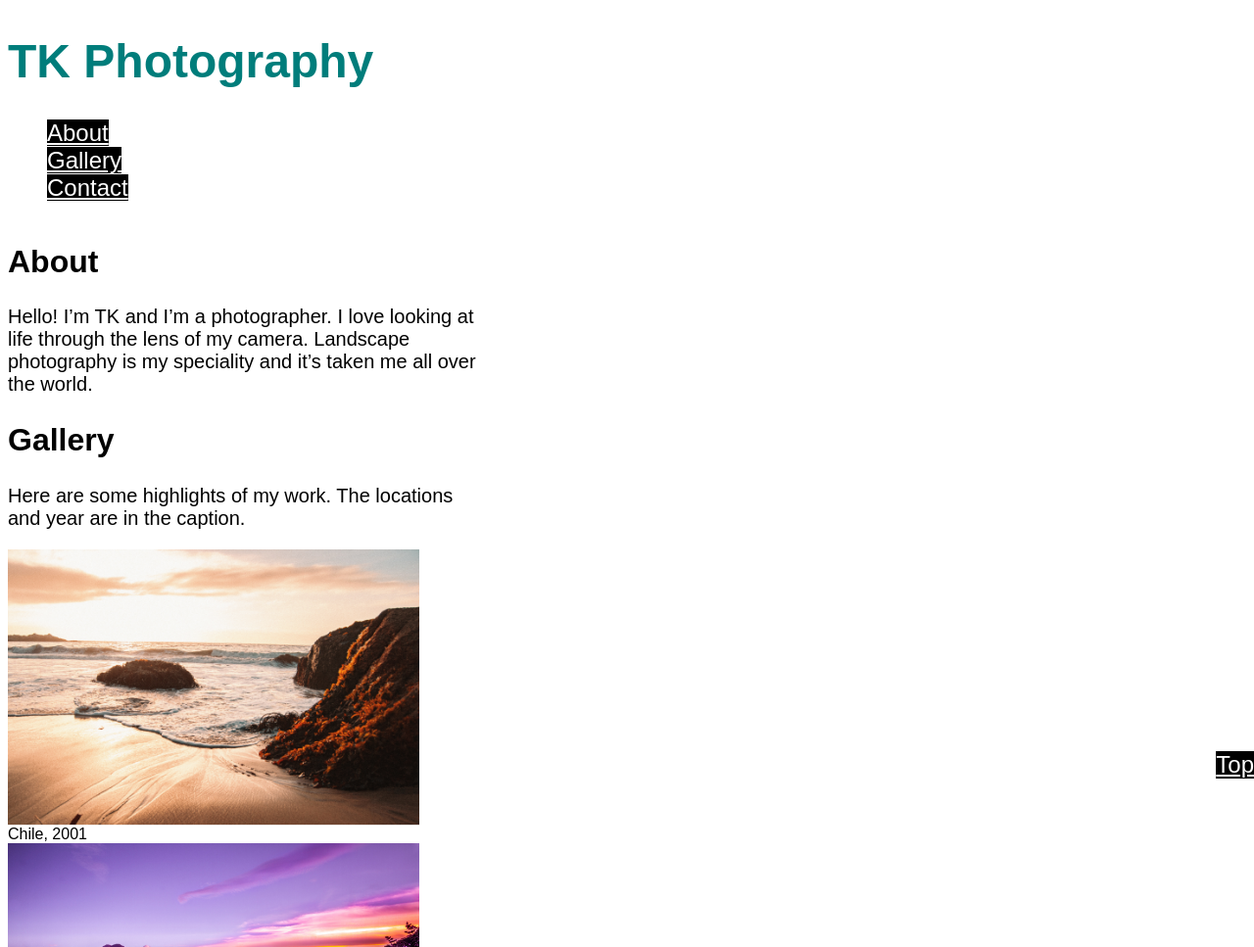
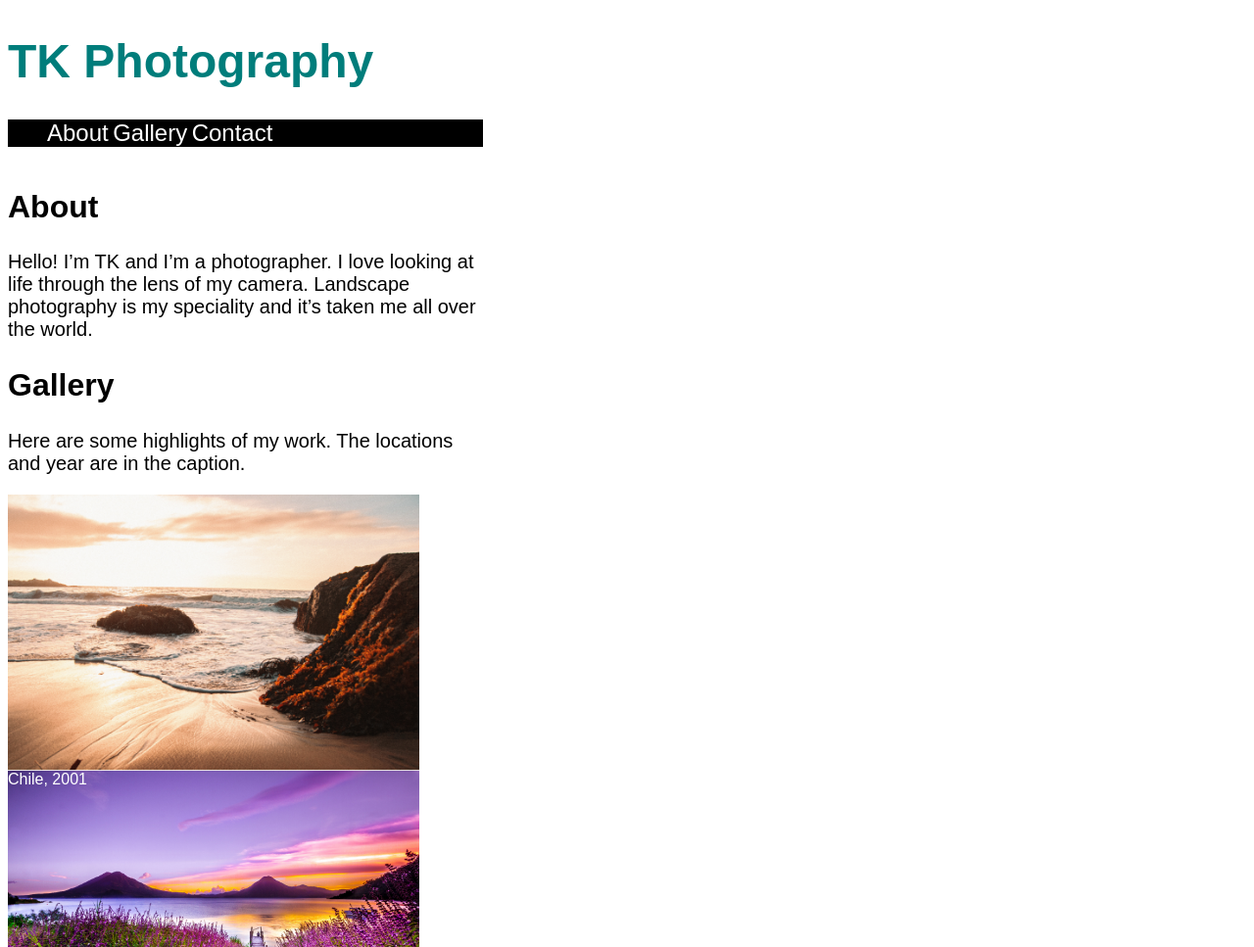
Before and after one commit to dorodri3/Photo-Gallery, a plain HTML site: page Untitled-1.html in a window 1280 px wide. Shown: the part 5-972 px from the top of the page at 98% size. Drawn offline with Linux system fonts and the light colour scheme.

Commit message:
Update style.css

```diff
--- a/style.css
+++ b/style.css
@@ -2,6 +2,8 @@ body {
     width:485px;
     font-family: Arial, Helvetica, sans-serif;
     display: grid;
+    background-color: white;
+    color: black;
 
 }
 
@@ -23,24 +25,57 @@ p {
     font-size: 1.25em;
 }
 
+
+nav {
+   color: white;
+    background-color: black;
+
+}
+
+nav ul li {
+    display: inline-block;
+}
+
+
 nav a {
     font-size: 1.5em;
     color: white;
-    background-color: black;
+    text-decoration: none;
 
 
 }
 
 nav ul {
     list-style-type: none;
+
 }
 
 
 
 img {
-    display: grid;
+
 
 }
+
+
+section img {
+    display: block;
+}
+
+
+
+figcaption {
+    position: absolute;
+    color: white;
+    text-align: center;
+}
+
+
+
+
+
+
+
 
 [href="#top"] {
     position:fixed;
@@ -54,3 +89,7 @@ input[type="submit"] {
 
     background-color: #007d7b;
 }
+
+footer {
+    text-align: center;
+}
```
